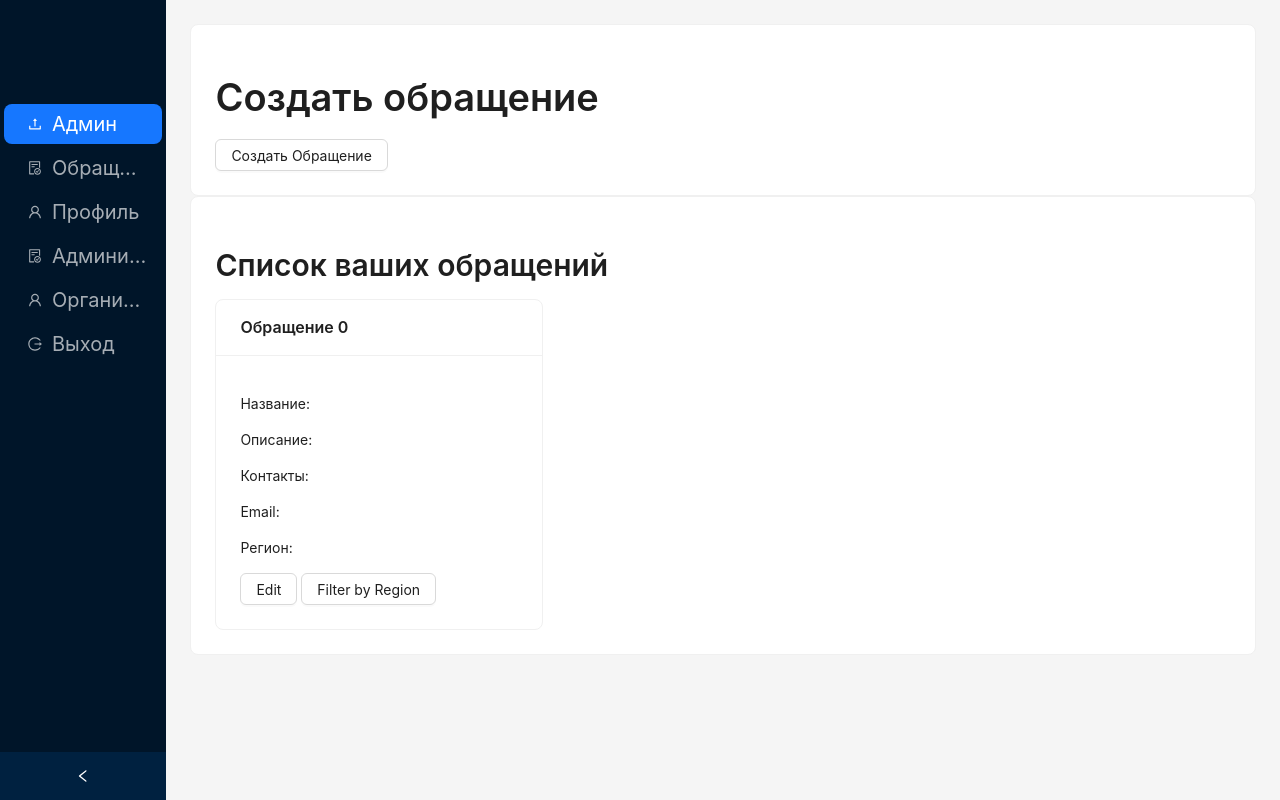
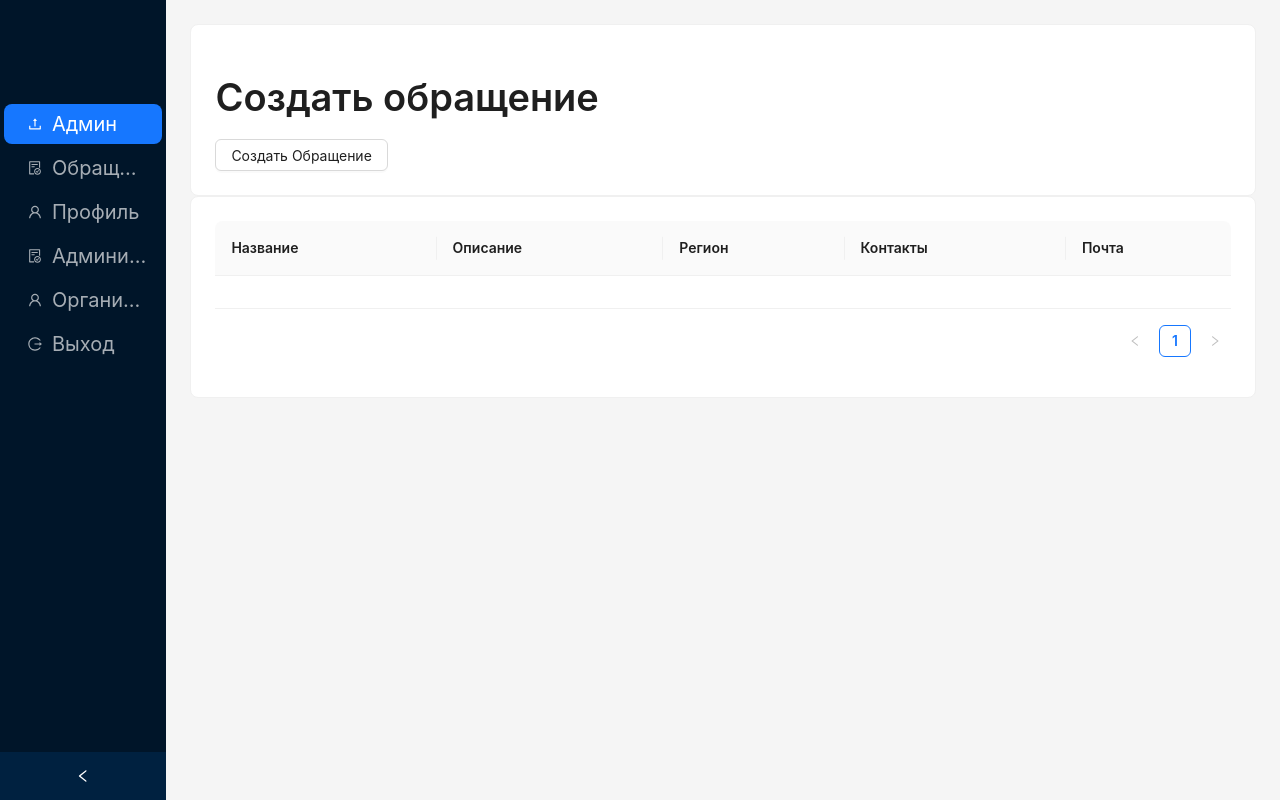
Before and after one commit to kazakhdev/HelpDesk, a React (Create React App) app in the folder frontend/: page /Treatment in a window 1280 px wide. Built offline with nearby package versions, Linux system fonts and the light colour scheme.

Commit message:
render table instead cards

```diff
--- a/frontend/src/App.tsx
+++ b/frontend/src/App.tsx
@@ -30,7 +30,7 @@ function App() {
     <Layout style={{minHeight:"100vh"}}>
     <Routes>
       <Route  path='/' element={<LoginPage />}/>
-      <Route path='Recovery' element={<PasswordRecoveryPage/>}/>
+      <Route path='/Recovery' element={<PasswordRecoveryPage/>}/>
       <Route element={<ProtectedRoute/> }>
       <Route path='/SignUp' element={<SignUpPage/>}/>
       <Route path='/Main' element ={<MainContent><MainPage/></MainContent>}/>
--- /dev/null
+++ b/frontend/src/common/IAppels.ts
@@ -0,0 +1,5 @@
+
+
+export interface IAppeals {
+
+}
--- a/frontend/src/pages/TreatmentPage.tsx
+++ b/frontend/src/pages/TreatmentPage.tsx
@@ -1,11 +1,38 @@
-import { Layout, Card, Button, Typography, Modal, Form, Divider, Space, Row, Col } from 'antd';
-import { useState } from 'react';
+import { Layout, Card, Button, Typography, Modal, Form, Divider, Space, Row, Col, Table } from 'antd';
+import { useEffect, useState } from 'react';
 import { InputItems } from '../common/InputItems';
 import { CustomForm } from '../components/CustomForm';
 
 const { Title } = Typography;
 
 const TreatmentPage = () => {
+  const columns =[
+    {
+      title: 'Название',
+      dataIndex: 'title',
+      key: 'title',
+    },
+    {
+      title: 'Описание',
+      dataIndex: 'description',
+      key: 'description',
+    },
+    {
+      title: 'Регион',
+      dataIndex: 'region',
+      key: 'region',
+    },
+    {
+      title: 'Контакты',
+      dataIndex: 'contacts',
+      key: 'contacts',
+    },
+    {
+      title: 'Почта',
+      dataIndex: 'email',
+      key: 'email',
+    }
+  ]
   const inputs: InputItems[] = [
     {
       key: '1',
@@ -40,14 +67,24 @@ const TreatmentPage = () => {
     'Карагандинская', 'Костанайская', 'Кызылординская', 'Мангистауская', 'Павлодарская',
     'Северо-Казахстанская', 'Туркестанская', 'Улытауская'
   ];
-
+  // useEffect(()=>{
+  //   const fetchAppeals = async()=>{
+  //     const res =localStorage.getItem("treatments")
+  //     if (res) {
+  //       const parsedTreatments = JSON.parse(res);
+  //       setTreatments(parsedTreatments);
+  //     }
+  //     fetchAppeals();
+  //   }
+  // },[])
   const [open, setOpen] = useState(false);
 
-
+  // const [appeals, setAppeals] =useState<IAppeals>();
   const [selectedRegion, setSelectedRegion] = useState('');
   const [editingIndex, setEditingIndex] = useState(-1); // Initialize with -1 when not editing
   const [treatments, setTreatments] = useState([
     {
+
       title: '',
       description: '',
       region: '', // Initialize the region property
@@ -123,12 +160,15 @@ const TreatmentPage = () => {
         <Button onClick={showModal}>Создать Обращение</Button>
       </Card>
       <Card>
-        <Title level={2}>Список ваших обращений</Title>
-        <Row gutter={[16, 16]}>{renderCards()}</Row>
+        {/* <Title level={2}>Список ваших обращений</Title>
+        <Row gutter={[16, 16]}>{renderCards()}</Row> */}
+        <Table columns={columns} dataSource={treatments}>
+
+        </Table>
       </Card>
       <Modal
         title="Обращение"
-        visible={open}
+        open={open}
         onOk={hideModal}
         onCancel={hideModal}
         okText="Создать"
```
